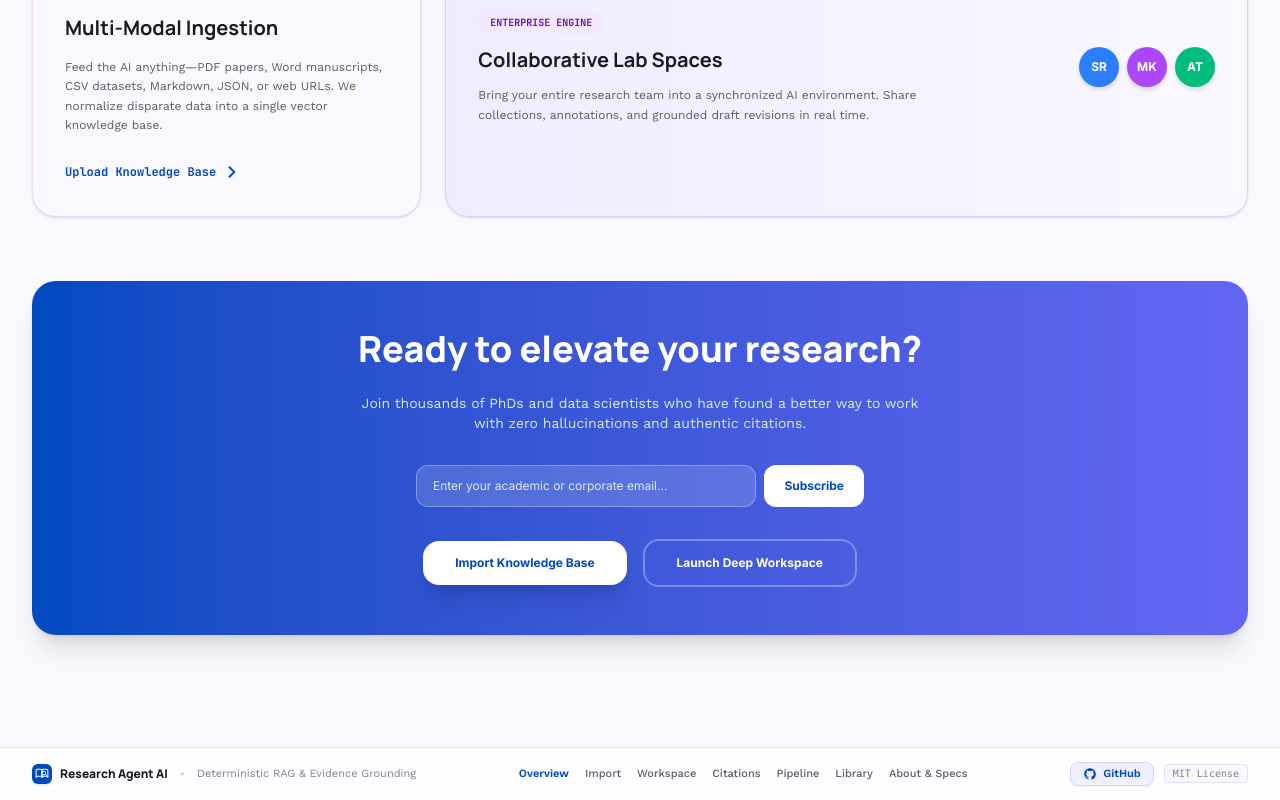
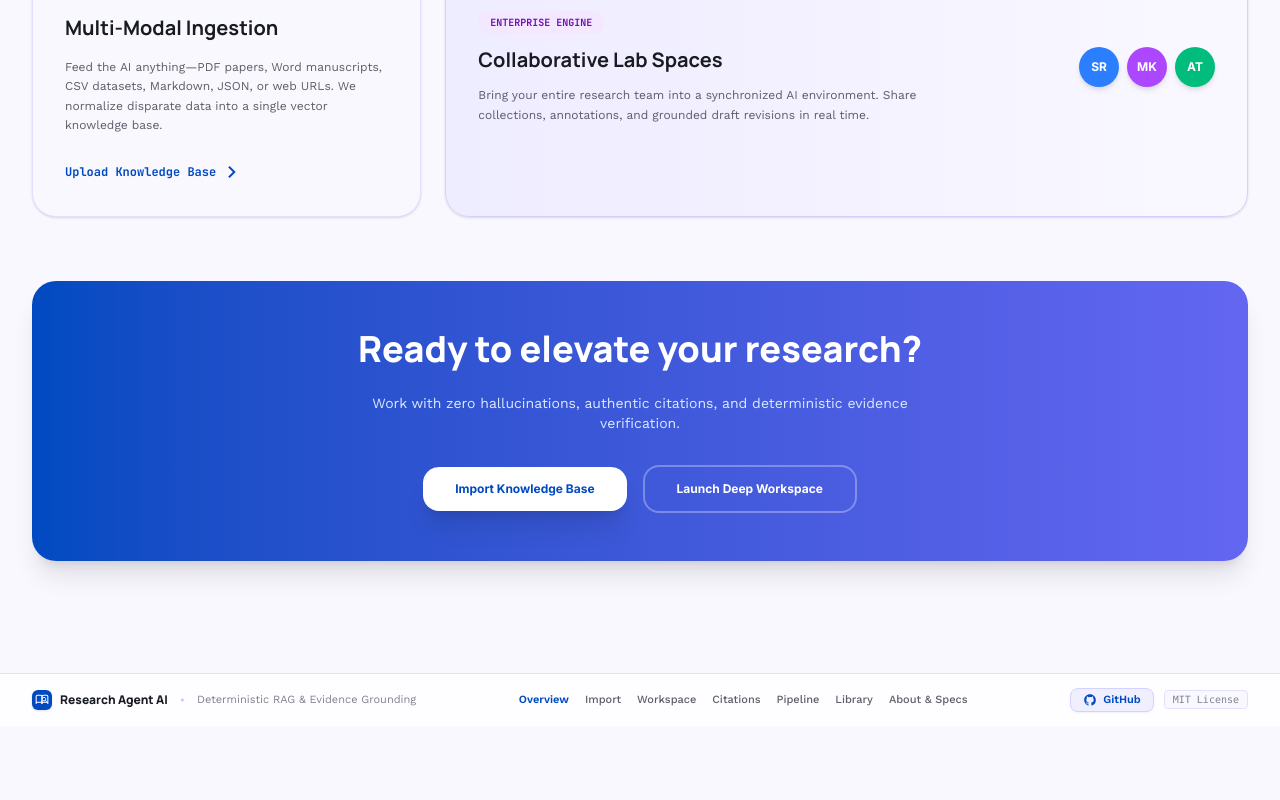
Before and after one commit to bikram73/Research_Agent_AI, a React (Vite) app: page / in a window 1280 px wide. Shown: the part 1818-2618 px from the top of the page. After the commit the page ends 2544 px from the top, so only its background shows below. Built offline with nearby package versions, Linux system fonts and the light colour scheme.

Commit message:
first commit

```diff
--- a/src/components/HomeView.tsx
+++ b/src/components/HomeView.tsx
@@ -9,8 +9,6 @@ interface HomeViewProps {
 export const HomeView: React.FC<HomeViewProps> = ({ onNavigate }) => {
   const { sources, currentQuery, setCurrentQuery, runInvestigation, isProcessing } = useResearch();
   const [homeQuery, setHomeQuery] = useState(currentQuery || '');
-  const [email, setEmail] = useState('');
-  const [subscribed, setSubscribed] = useState(false);
 
   const totalChunks = sources.reduce((acc, s) => acc + (s.chunks?.length || 0), 0);
 
@@ -33,14 +31,6 @@ export const HomeView: React.FC<HomeViewProps> = ({ onNavigate }) => {
       onNavigate('results');
     } catch {
       onNavigate('investigate');
-    }
-  };
-
-  const handleSubscribe = (e: React.FormEvent) => {
-    e.preventDefault();
-    if (email.trim()) {
-      setSubscribed(true);
-      setEmail('');
     }
   };
 
@@ -365,41 +355,14 @@ export const HomeView: React.FC<HomeViewProps> = ({ onNavigate }) => {
         </div>
       </section>
 
-      {/* CTA Section with Newsletter Signup */}
+      {/* CTA Section */}
       <section className="p-8 lg:p-12 rounded-3xl bg-gradient-to-r from-[#004AC1] to-[#6366F1] text-white shadow-xl text-center space-y-6">
         <h2 className="text-2xl sm:text-4xl font-extrabold font-['Manrope']">
           Ready to elevate your research?
         </h2>
         <p className="text-xs sm:text-sm text-blue-100 max-w-xl mx-auto font-['Work_Sans']">
-          Join thousands of PhDs and data scientists who have found a better way to work with zero hallucinations and authentic citations.
+          Work with zero hallucinations, authentic citations, and deterministic evidence verification.
         </p>
-
-        {/* Newsletter Subscription Form */}
-        <div className="max-w-md mx-auto pt-2">
-          {subscribed ? (
-            <div className="p-3.5 rounded-2xl bg-white/20 backdrop-blur-md border border-white/30 text-white text-xs font-bold flex items-center justify-center gap-2">
-              <span className="material-symbols-outlined text-[18px] text-emerald-300">check_circle</span>
-              <span>You are subscribed to Research Agent AI updates!</span>
-            </div>
-          ) : (
-            <form onSubmit={handleSubscribe} className="flex gap-2">
-              <input
-                type="email"
-                required
-                value={email}
-                onChange={(e) => setEmail(e.target.value)}
-                placeholder="Enter your academic or corporate email..."
-                className="flex-1 px-4 py-3 rounded-xl bg-white/15 border border-white/30 text-white placeholder:text-blue-100 text-xs focus:outline-none focus:ring-2 focus:ring-white"
-              />
-              <button
-                type="submit"
-                className="px-5 py-3 rounded-xl bg-white text-[#004AC1] font-bold text-xs hover:bg-blue-50 transition-all cursor-pointer shrink-0"
-              >
-                Subscribe
-              </button>
-            </form>
-          )}
-        </div>
 
         <div className="flex flex-col sm:flex-row justify-center items-center gap-4 pt-2">
           <button
```
